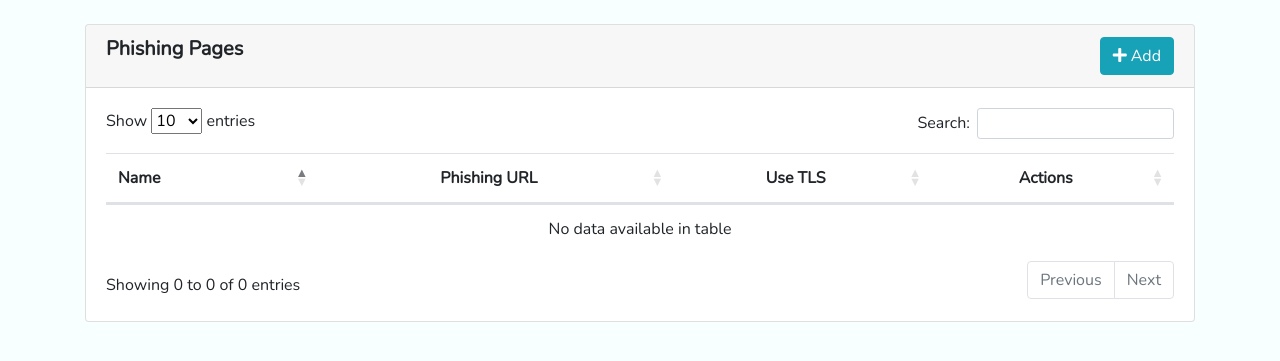
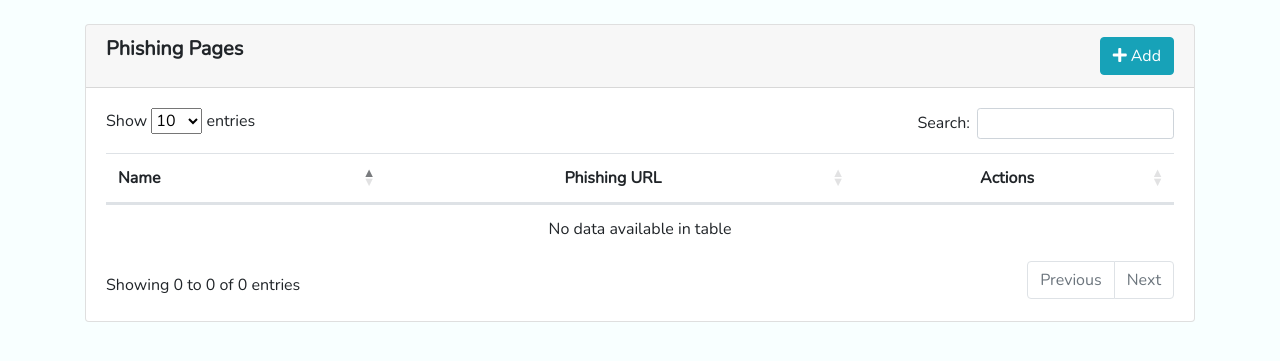
Before and after one commit to jerinjose61/uphish, a Django app: page /phishing_pages/ in a window 1280 px wide. Shown: the part 76-437 px from the top of the page. Run offline with Django 3.2, Linux system fonts and the light colour scheme; the visitor is signed in with stand-in values (Sample User, id 1); data that the repository does not hold is empty; some libraries are stand-ins or nearby versions.

Commit message:
private improvements

```diff
--- a/app/forms.py
+++ b/app/forms.py
@@ -30,7 +30,6 @@ class TargetForm(forms.ModelForm):
 class PhishingPageForm(forms.ModelForm):
     phishing_url = forms.CharField(label="Phishing URL (Without http / https)",
                                     widget=forms.TextInput(attrs={'placeholder':'www.example.com'}))
-    use_tls = forms.BooleanField(label="Use TLS?", required=False)
 
     class Meta:
         model = PhishingPage
@@ -53,5 +52,4 @@ class CampaignForm(forms.ModelForm):
             "phishing_page": "Phishing Page",
             "email_template": "Email Template",
             "sending_profile": "Sending Profile",
-            "redirect_url": "Redirect URL"
         }
--- a/app/models.py
+++ b/app/models.py
@@ -33,7 +33,6 @@ class Target(models.Model):
 class PhishingPage(models.Model):
     name = models.CharField(max_length = 1000)
     phishing_url = models.CharField(max_length = 1000)
-    use_tls = models.BooleanField(null = True)
 
     def __str__(self):
         return self.name
@@ -54,7 +53,6 @@ class Campaign(models.Model):
     phishing_page = models.ForeignKey(PhishingPage, on_delete = models.CASCADE)
     email_template = models.ForeignKey(EmailTemplate, on_delete = models.CASCADE)
     sending_profile = models.ForeignKey(SendingProfile, on_delete = models.CASCADE)
-    redirect_url = models.CharField(max_length = 1000)
 
     def __str__(self):
         return self.name
--- a/app/templates/app/phishing_pages/phishing_pages.html
+++ b/app/templates/app/phishing_pages/phishing_pages.html
@@ -20,7 +20,6 @@
         <thead>
           <th>Name</th>
           <th class="text-center">Phishing URL</th>
-          <th class="text-center">Use TLS</th>
           <th class="text-center">Actions</th>
         </thead>
         <tbody>
@@ -28,7 +27,6 @@
           <tr>
             <td>{{ phishing_page.name }}</td>
             <td class="text-center">{{ phishing_page.phishing_url }}</td>
-            <td class="text-center">{{ phishing_page.use_tls }}</td>
             <td class="text-center">
               <a title="Delete" class="btn btn-danger" href="{% url 'app:delete_phishing_page' pk=phishing_page.pk %}"><i class="fas fa-trash-alt"></i></a>
             </td>
--- a/app/views.py
+++ b/app/views.py
@@ -214,12 +214,12 @@ def add_email_template(request):
             email_html_file.close()
 
             if ast.literal_eval(settings_dict['USE_TLS']) == True:
-                # Append the string for image tracker in html file
+                # Append the string for image tracker in html file (HTTPS)
                 image_tracker_string = ("\n\n<img src=" +
                                         "\'https://{{ host }}/track_email/{{ campaign_id }}/{{ target_id }}/\'" +
                                         "height=1px width=1px>")
             else:
-                # Append the string for image tracker in html file
+                # Append the string for image tracker in html file (HTTP)
                 image_tracker_string = ("\n\n<img src=" +
                                         "\'http://{{ host }}/track_email/{{ campaign_id }}/{{ target_id }}/\'" +
                                         "height=1px width=1px>")
@@ -252,12 +252,12 @@ def edit_email_template(request, pk):
             email_html_file.close()
 
             if ast.literal_eval(settings_dict['USE_TLS']) == True:
-                # Append the string for image tracker in html file
+                # Append the string for image tracker in html file (HTTPS)
                 image_tracker_string = ("\n\n<img src=" +
                                         "\'https://{{ host }}/track_email/{{ campaign_id }}/{{ target_id }}/\'" +
                                         "height=1px width=1px>")
             else:
-                # Append the string for image tracker in html file
+                # Append the string for image tracker in html file (HTTP)
                 image_tracker_string = ("\n\n<img src=" +
                                         "\'http://{{ host }}/track_email/{{ campaign_id }}/{{ target_id }}/\'" +
                                         "height=1px width=1px>")
@@ -323,6 +323,50 @@ def delete_campaign(request, pk):
 
     return render(request, 'app/campaigns/delete_campaign.html', {'campaign':campaign})
 
+@login_required
+def campaign_details(request, pk):
+    campaign = Campaign.objects.get(pk = pk)
+    targets = CampaignResult.objects.filter(campaign = campaign)
+
+    target_count = targets.count()
+    sent_count = CampaignResult.objects.filter(Q(campaign = campaign) & Q(email_sent_status = True)).count()
+    open_count = CampaignResult.objects.filter(Q(campaign = campaign) & Q(email_open_status = True)).count()
+    click_count = CampaignResult.objects.filter(Q(campaign = campaign) & Q(link_clicked_status = True)).count()
+    data_count = CampaignResult.objects.filter(Q(campaign = campaign) & Q(data_submitted_status = True)).count()
+    reported_count = CampaignResult.objects.filter(Q(campaign = campaign) & Q(reported = True)).count()
+
+    return render(request, 'app/campaigns/campaign_details.html', {'campaign':campaign, 'targets':targets,
+                                                                    'target_count':target_count,
+                                                                    'sent_count':sent_count,
+                                                                    'open_count':open_count,
+                                                                    'click_count':click_count,
+                                                                    'data_count':data_count,
+                                                                    'reported_count':reported_count})
+
+@login_required
+def target_phish_details(request, campaign_id, target_id):
+    campaign = Campaign.objects.get(pk = campaign_id)
+    target = Target.objects.get(pk = target_id)
+
+    target_details = CampaignResult.objects.get(Q(campaign = campaign) & Q(target = target))
+
+    return render(request, 'app/campaigns/target_phish_details.html', {'target':target_details})
+
+@login_required
+def target_reported(request, campaign_id, target_id):
+    campaign = Campaign.objects.get(pk = campaign_id)
+    target = Target.objects.get(pk = target_id)
+
+    target_details = CampaignResult.objects.get(Q(campaign = campaign) & Q(target = target))
+
+    if (target_details.reported == False) or (target_details.reported == None):
+        CampaignResult.objects.filter(Q(campaign = campaign) & Q(target = target)).update(reported = True)
+    else:
+        CampaignResult.objects.filter(Q(campaign = campaign) & Q(target = target)).update(reported = False)
+
+    return redirect('app:target_phish_details', campaign.id, target.id)
+
+# Function to track if email was opened
 def track_email(request, campaign_id, target_id):
     campaign = Campaign.objects.get(id = campaign_id)
     target = Target.objects.get(id = target_id)
@@ -365,46 +409,3 @@ def track_data(request):
     CampaignResult.objects.filter(Q(campaign = campaign) & Q(target = target)).update(data_submitted_status = True, data_submitted = submitted_data)
 
     return HttpResponse('Data Submitted!')
-
-@login_required
-def campaign_details(request, pk):
-    campaign = Campaign.objects.get(pk = pk)
-    targets = CampaignResult.objects.filter(campaign = campaign)
-
-    target_count = targets.count()
-    sent_count = CampaignResult.objects.filter(Q(campaign = campaign) & Q(email_sent_status = True)).count()
-    open_count = CampaignResult.objects.filter(Q(campaign = campaign) & Q(email_open_status = True)).count()
-    click_count = CampaignResult.objects.filter(Q(campaign = campaign) & Q(link_clicked_status = True)).count()
-    data_count = CampaignResult.objects.filter(Q(campaign = campaign) & Q(data_submitted_status = True)).count()
-    reported_count = CampaignResult.objects.filter(Q(campaign = campaign) & Q(reported = True)).count()
-
-    return render(request, 'app/campaigns/campaign_details.html', {'campaign':campaign, 'targets':targets,
-                                                                    'target_count':target_count,
-                                                                    'sent_count':sent_count,
-                                                                    'open_count':open_count,
-                                                                    'click_count':click_count,
-                                                                    'data_count':data_count,
-                                                                    'reported_count':reported_count})
-
-@login_required
-def target_phish_details(request, campaign_id, target_id):
-    campaign = Campaign.objects.get(pk = campaign_id)
-    target = Target.objects.get(pk = target_id)
-
-    target_details = CampaignResult.objects.get(Q(campaign = campaign) & Q(target = target))
-
-    return render(request, 'app/campaigns/target_phish_details.html', {'target':target_details})
-
-@login_required
-def target_reported(request, campaign_id, target_id):
-    campaign = Campaign.objects.get(pk = campaign_id)
-    target = Target.objects.get(pk = target_id)
-
-    target_details = CampaignResult.objects.get(Q(campaign = campaign) & Q(target = target))
-
-    if (target_details.reported == False) or (target_details.reported == None):
-        CampaignResult.objects.filter(Q(campaign = campaign) & Q(target = target)).update(reported = True)
-    else:
-        CampaignResult.objects.filter(Q(campaign = campaign) & Q(target = target)).update(reported = False)
-
-    return redirect('app:target_phish_details', campaign.id, target.id)
```
Also changed, not shown: phishing_templates/dummy.txt (deleted).
